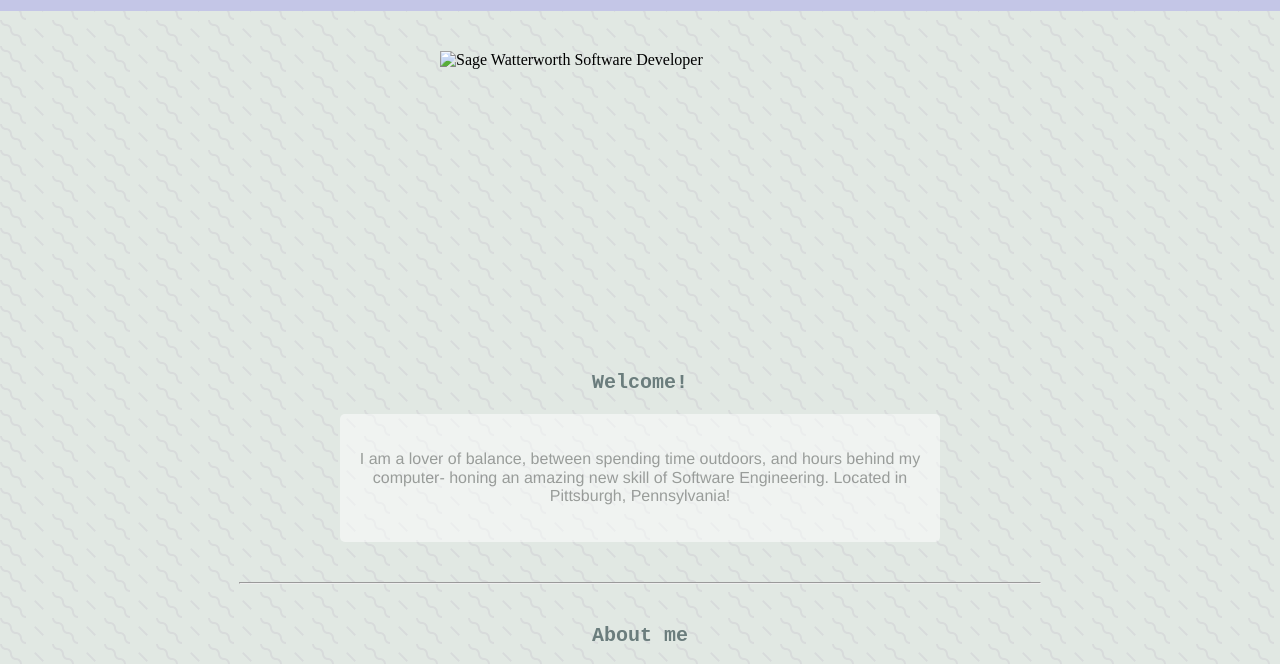
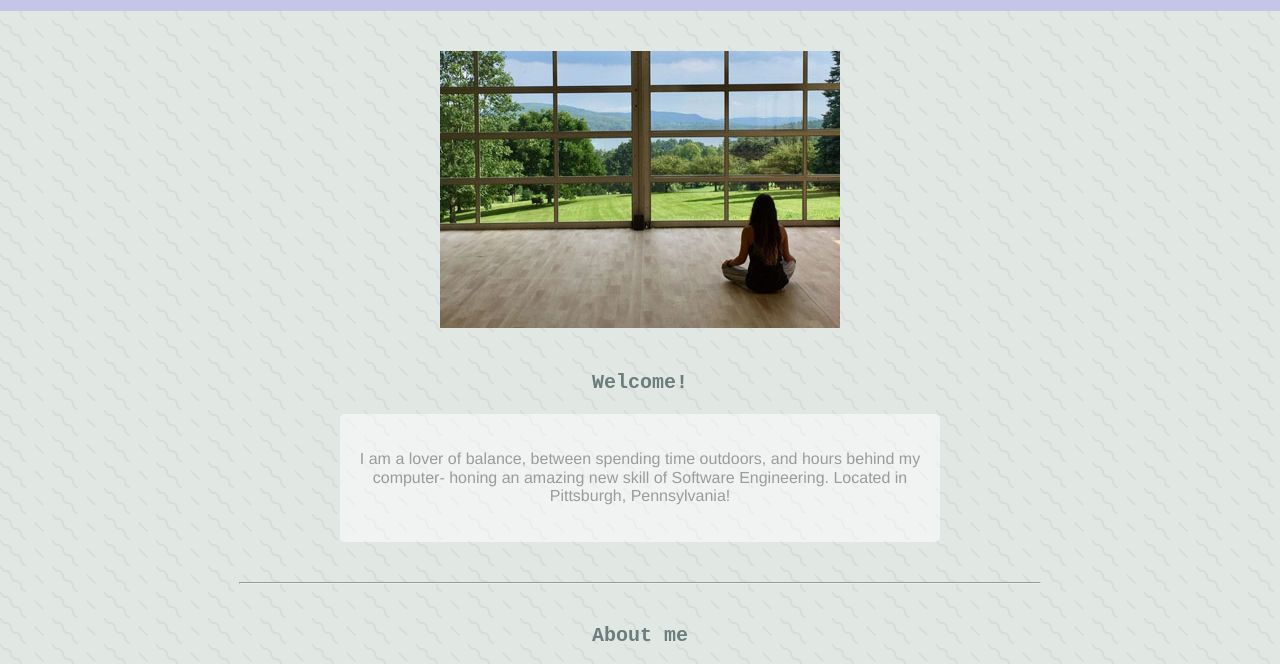
Before and after one commit to sage-watterworth/web-page-assignment, a plain HTML site: page index.html in a window 1280 px wide. Shown: the part 110-774 px from the top of the page. Drawn offline with nearby package versions, Linux system fonts and the light colour scheme; the site is published under a folder, as on GitHub Pages, so addresses that start at the root find nothing.

Commit message:
updating html to show highlight image
updated to include web-page-assignment when src for self image

```diff
--- a/index.html
+++ b/index.html
@@ -19,7 +19,7 @@
 	<main>
 		<section>
 			<div class="highlight-image">
-				<img src="/images/self.jpg" title="Sage Watterworth Software Developer">
+				<img src="web-page-assignment/images/self.jpg" title="Sage Watterworth Software Developer">
 			</div>
 			<div>
 				<h3> Welcome!</h3>
```
